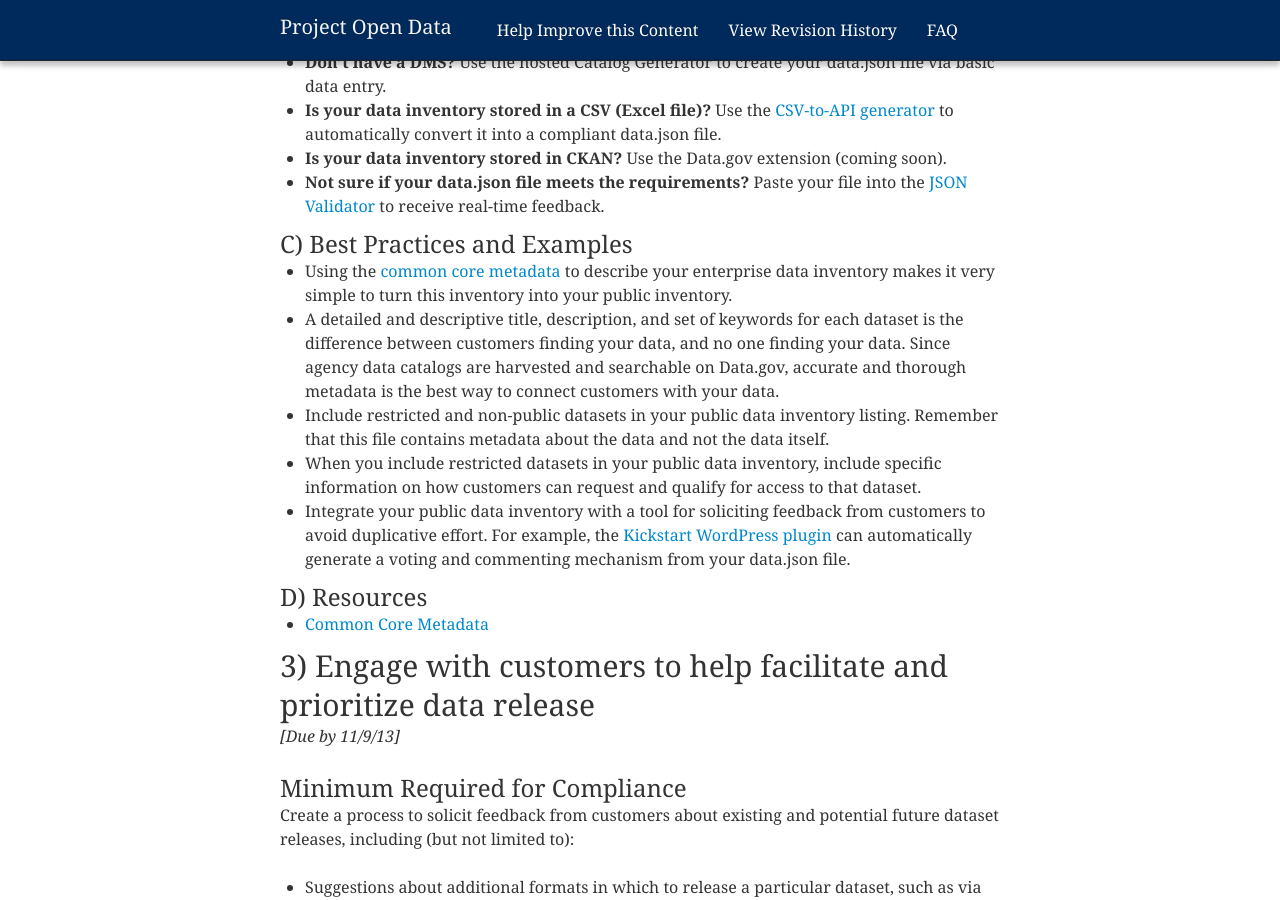
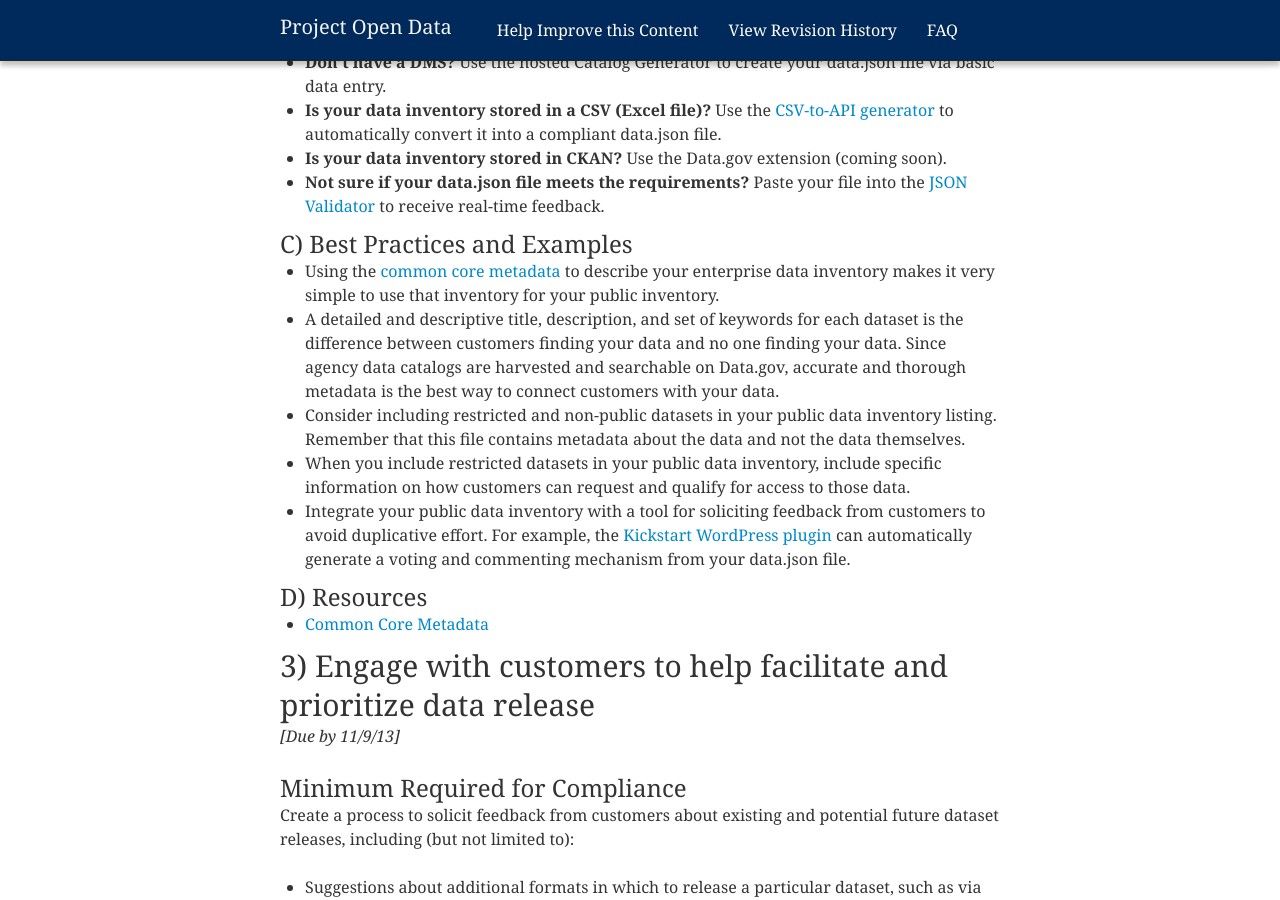
Before and after one commit to gbinal/p-o-d.github.com, a Jekyll site: the page built from implementation-guide.md, in a window 1280 px wide and 900 px high, scrolled down 1545 px. Built offline with Jekyll 4.4.1, drawn with Linux system fonts in a browser that asks for light colours; nearby versions of some CDN libraries.

Commit message:
Copy editing

```diff
--- a/implementation-guide.md
+++ b/implementation-guide.md
@@ -49,10 +49,10 @@ Publish your agency’s enterprise data inventory, with the aforementioned infor
 
 ### C) Best Practices and Examples
 
-* Using the [common core metadata](http://gsa-ocsit.github.com/project-open-data.github.com/schema) to describe your enterprise data inventory makes it very simple to turn this inventory into your public inventory.
-* A detailed and descriptive title, description, and set of keywords for each dataset is the difference between customers finding your data, and no one finding your data. Since agency data catalogs are harvested and searchable on Data.gov, accurate and thorough metadata is the best way to connect customers with your data.
-* Include restricted and non-public datasets in your public data inventory listing. Remember that this file contains metadata about the data and not the data itself.
-* When you include restricted datasets in your public data inventory, include specific information on how customers can request and qualify for access to that dataset.
+* Using the [common core metadata](http://gsa-ocsit.github.com/project-open-data.github.com/schema) to describe your enterprise data inventory makes it very simple to use that inventory for your public inventory.
+* A detailed and descriptive title, description, and set of keywords for each dataset is the difference between customers finding your data and no one finding your data. Since agency data catalogs are harvested and searchable on Data.gov, accurate and thorough metadata is the best way to connect customers with your data.
+* Consider including restricted and non-public datasets in your public data inventory listing. Remember that this file contains metadata about the data and not the data themselves.
+* When you include restricted datasets in your public data inventory, include specific information on how customers can request and qualify for access to those data.
 * Integrate your public data inventory with a tool for soliciting feedback from customers to avoid duplicative effort. For example, the [Kickstart WordPress plugin](https://github.com/project-open-data/kickstart) can automatically generate a voting and commenting mechanism from your data.json file.
 
 ### D) Resources
```
